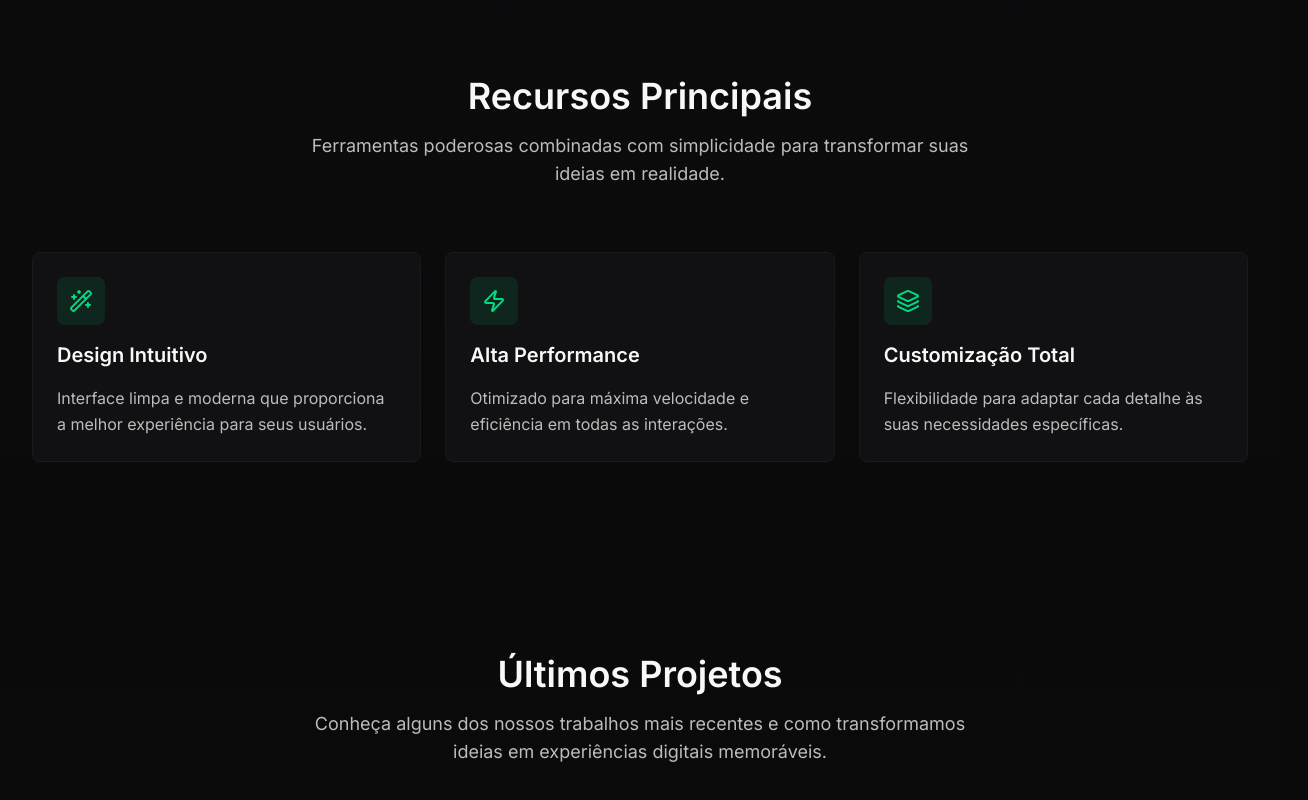
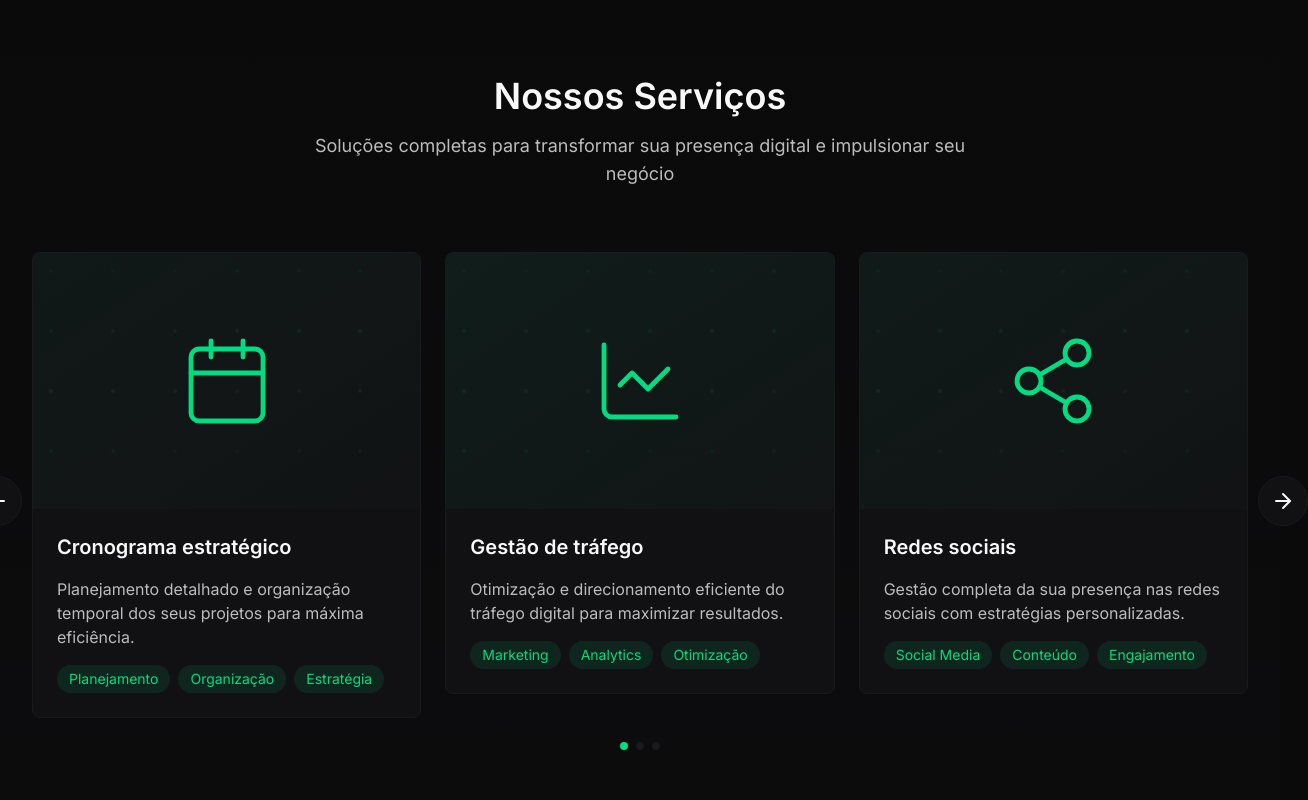
Before and after one commit to luizinhodavp041/orpheo-digital-3, a Next.js app: page / in a window 1280 px wide. Shown: the part 820-1620 px from the top of the page, 1308 px wide, since content can reach past the window. Built offline with nearby package versions, Linux system fonts and the light colour scheme.

Commit message:
serviços

```diff
--- a/src/app/page.tsx
+++ b/src/app/page.tsx
@@ -6,6 +6,7 @@ import FeaturesSection from "@/components/sections/features";
 import ShowcaseSection from "@/components/sections/showcase";
 import TestimonialsSection from "@/components/sections/testimonials";
 import CTASection from "@/components/sections/cta";
+import ServicesSection from "@/components/sections/services";
 import Footer from "@/components/layout/footer";
 
 export default function Home() {
@@ -13,8 +14,9 @@ export default function Home() {
     <main className="min-h-screen">
       <Header />
       <HeroSection />
-      <FeaturesSection />
-      <ShowcaseSection />
+      {/* <FeaturesSection /> */}
+      <ServicesSection />
+      {/* <ShowcaseSection /> */}
       <TestimonialsSection />
       <CTASection />
       <Footer />
--- /dev/null
+++ b/src/components/sections/services.tsx
@@ -0,0 +1,257 @@
+"use client";
+
+import React, { useState } from "react";
+import { motion } from "framer-motion";
+import {
+  Calendar,
+  LineChart,
+  Share2,
+  Globe,
+  Code2,
+  Paintbrush,
+  Cog,
+  ArrowUpRight,
+  ArrowLeft,
+  ArrowRight,
+} from "lucide-react";
+
+interface Service {
+  title: string;
+  description: string;
+  tags: string[];
+  icon: React.ElementType;
+  bgColor: string;
+}
+
+const services: Service[] = [
+  {
+    title: "Cronograma estratégico",
+    description:
+      "Planejamento detalhado e organização temporal dos seus projetos para máxima eficiência.",
+    icon: Calendar,
+    bgColor: "from-accent/20 to-accent/5",
+    tags: ["Planejamento", "Organização", "Estratégia"],
+  },
+  {
+    title: "Gestão de tráfego",
+    description:
+      "Otimização e direcionamento eficiente do tráfego digital para maximizar resultados.",
+    icon: LineChart,
+    bgColor: "from-accent/30 to-accent/10",
+    tags: ["Marketing", "Analytics", "Otimização"],
+  },
+  {
+    title: "Redes sociais",
+    description:
+      "Gestão completa da sua presença nas redes sociais com estratégias personalizadas.",
+    icon: Share2,
+    bgColor: "from-accent/25 to-accent/5",
+    tags: ["Social Media", "Conteúdo", "Engajamento"],
+  },
+  {
+    title: "Presença online",
+    description:
+      "Estratégias para fortalecer sua marca no ambiente digital de forma consistente.",
+    icon: Globe,
+    bgColor: "from-accent/20 to-accent/5",
+    tags: ["Branding", "SEO", "Digital"],
+  },
+  {
+    title: "Desenvolvimento",
+    description:
+      "Soluções tecnológicas personalizadas com foco em performance e usabilidade.",
+    icon: Code2,
+    bgColor: "from-accent/30 to-accent/10",
+    tags: ["Web", "Mobile", "Apps"],
+  },
+  {
+    title: "Design & Branding",
+    description:
+      "Criação e evolução da identidade visual para fortalecer sua marca.",
+    icon: Paintbrush,
+    bgColor: "from-accent/25 to-accent/5",
+    tags: ["UI/UX", "Marca", "Visual"],
+  },
+  {
+    title: "Automação",
+    description:
+      "Otimização e automatização de processos empresariais para maior produtividade.",
+    icon: Cog,
+    bgColor: "from-accent/20 to-accent/5",
+    tags: ["Processos", "Eficiência", "Software"],
+  },
+];
+
+const ServiceCard = ({ service }: { service: Service }) => {
+  const Icon = service.icon;
+
+  return (
+    <motion.div
+      initial={{ opacity: 0, y: 20 }}
+      whileInView={{ opacity: 1, y: 0 }}
+      transition={{ duration: 0.5 }}
+      viewport={{ once: true }}
+      className="group relative"
+    >
+      <div className="overflow-hidden rounded-lg bg-background-secondary border border-border group-hover:border-accent/20 transition-colors">
+        {/* Área do Ícone com gradiente */}
+        <div className="relative h-64 bg-gradient-to-br flex items-center justify-center overflow-hidden">
+          {/* Background gradient */}
+          <div
+            className={`absolute inset-0 bg-gradient-to-br ${service.bgColor} opacity-20 group-hover:opacity-30 transition-opacity duration-500`}
+          />
+
+          {/* Ícone principal */}
+          <motion.div
+            whileHover={{ scale: 1.1 }}
+            transition={{ type: "spring", stiffness: 300 }}
+            className="relative z-10"
+          >
+            <Icon
+              className="w-24 h-24 text-accent group-hover:text-accent transition-colors duration-300"
+              strokeWidth={1.2}
+            />
+          </motion.div>
+
+          {/* Ícone hover */}
+          <motion.div className="absolute right-4 top-4 opacity-0 group-hover:opacity-100 transition-opacity">
+            <ArrowUpRight className="w-6 h-6 text-accent" />
+          </motion.div>
+
+          {/* Padrão de pontos decorativo */}
+          <div className="absolute inset-0 grid grid-cols-6 gap-4 p-4 opacity-20">
+            {[...Array(24)].map((_, i) => (
+              <motion.div
+                key={i}
+                className="w-1 h-1 bg-accent rounded-full"
+                initial={{ opacity: 0.2 }}
+                animate={{ opacity: [0.2, 0.5, 0.2] }}
+                transition={{
+                  duration: 2,
+                  repeat: Infinity,
+                  delay: i * 0.1,
+                }}
+              />
+            ))}
+          </div>
+        </div>
+
+        {/* Conteúdo */}
+        <div className="p-6 space-y-4">
+          <h3 className="text-xl font-semibold text-text group-hover:text-accent transition-colors">
+            {service.title}
+          </h3>
+          <p className="text-text-secondary">{service.description}</p>
+          <div className="flex flex-wrap gap-2">
+            {service.tags.map((tag) => (
+              <span
+                key={tag}
+                className="px-3 py-1 bg-accent/10 text-accent rounded-full text-sm"
+              >
+                {tag}
+              </span>
+            ))}
+          </div>
+        </div>
+      </div>
+    </motion.div>
+  );
+};
+
+export default function ServicesSection() {
+  const [currentPage, setCurrentPage] = useState(0);
+  const servicesPerPage = 3;
+  const totalPages = Math.ceil(services.length / servicesPerPage);
+
+  const nextPage = () => {
+    setCurrentPage((prev) => (prev + 1) % totalPages);
+  };
+
+  const prevPage = () => {
+    setCurrentPage((prev) => (prev - 1 + totalPages) % totalPages);
+  };
+
+  const visibleServices = services
+    .slice(
+      currentPage * servicesPerPage,
+      currentPage * servicesPerPage + servicesPerPage
+    )
+    .concat(
+      // Se não tivermos serviços suficientes, pegamos do início
+      currentPage * servicesPerPage + servicesPerPage > services.length
+        ? services.slice(
+            0,
+            (currentPage * servicesPerPage + servicesPerPage) % services.length
+          )
+        : []
+    );
+
+  return (
+    <section className="py-24 bg-background relative">
+      {/* Gradiente de fundo */}
+      <div className="absolute inset-0 bg-gradient-to-t from-background-secondary/30 to-transparent" />
+
+      <div className="container relative z-10">
+        <div className="text-center space-y-4 mb-16">
+          <motion.h2
+            initial={{ opacity: 0, y: 20 }}
+            whileInView={{ opacity: 1, y: 0 }}
+            transition={{ duration: 0.5 }}
+            viewport={{ once: true }}
+            className="text-3xl md:text-4xl font-semibold"
+          >
+            Nossos Serviços
+          </motion.h2>
+          <motion.p
+            initial={{ opacity: 0, y: 20 }}
+            whileInView={{ opacity: 1, y: 0 }}
+            transition={{ duration: 0.5, delay: 0.1 }}
+            viewport={{ once: true }}
+            className="text-text-secondary text-lg max-w-2xl mx-auto"
+          >
+            Soluções completas para transformar sua presença digital e
+            impulsionar seu negócio
+          </motion.p>
+        </div>
+
+        <div className="relative">
+          {/* Botões de navegação */}
+          <button
+            onClick={prevPage}
+            className="absolute left-[-60px] top-1/2 transform -translate-y-1/2 p-3 rounded-full bg-background-secondary border border-border hover:border-accent/20 transition-colors z-20"
+          >
+            <ArrowLeft className="w-6 h-6 text-text" />
+          </button>
+
+          <button
+            onClick={nextPage}
+            className="absolute right-[-60px] top-1/2 transform -translate-y-1/2 p-3 rounded-full bg-background-secondary border border-border hover:border-accent/20 transition-colors z-20"
+          >
+            <ArrowRight className="w-6 h-6 text-text" />
+          </button>
+
+          {/* Carrossel */}
+          <div className="grid grid-cols-1 md:grid-cols-3 gap-6">
+            {visibleServices.map((service) => (
+              <ServiceCard key={service.title} service={service} />
+            ))}
+          </div>
+
+          {/* Indicadores */}
+          <div className="flex justify-center gap-2 mt-6">
+            {[...Array(totalPages)].map((_, index) => (
+              <button
+                key={index}
+                onClick={() => setCurrentPage(index)}
+                className={`w-2 h-2 rounded-full transition-colors ${
+                  index === currentPage ? "bg-accent" : "bg-border"
+                }`}
+                aria-label={`Go to page ${index + 1}`}
+              />
+            ))}
+          </div>
+        </div>
+      </div>
+    </section>
+  );
+}
```
